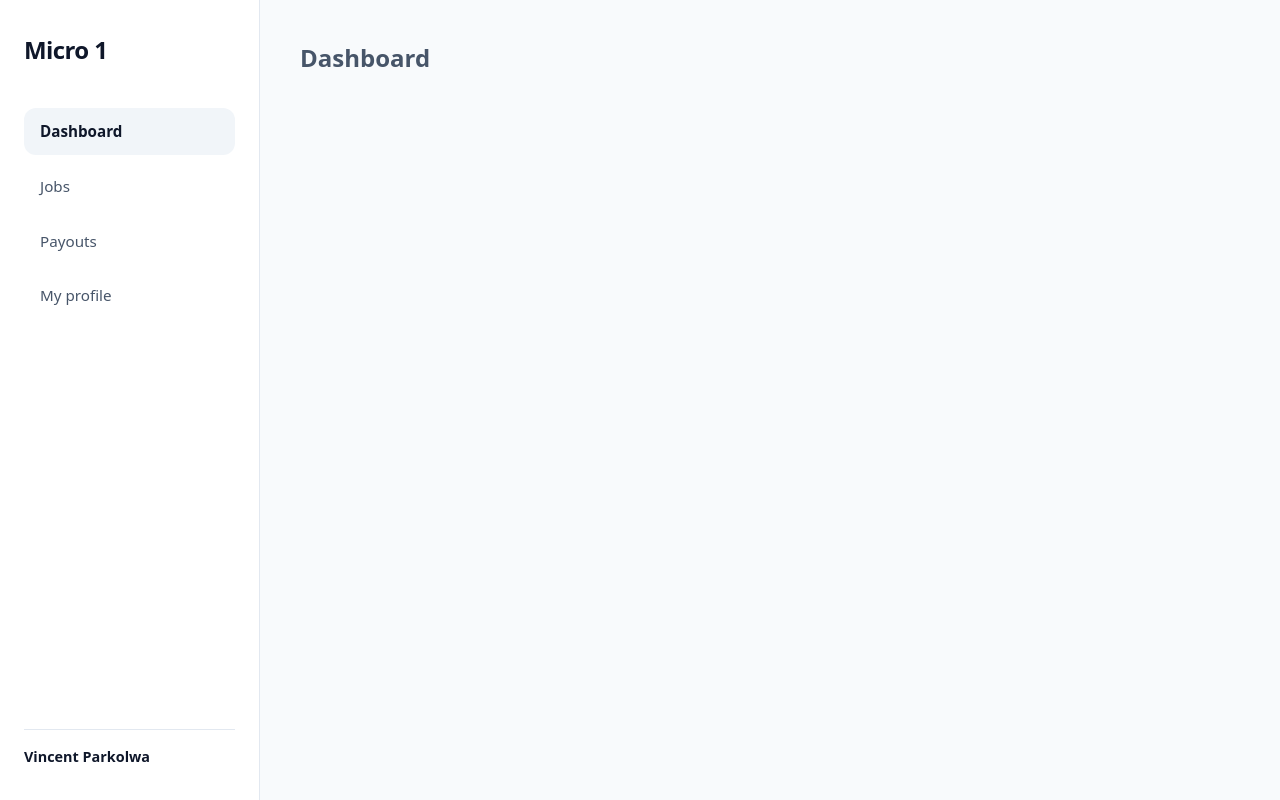
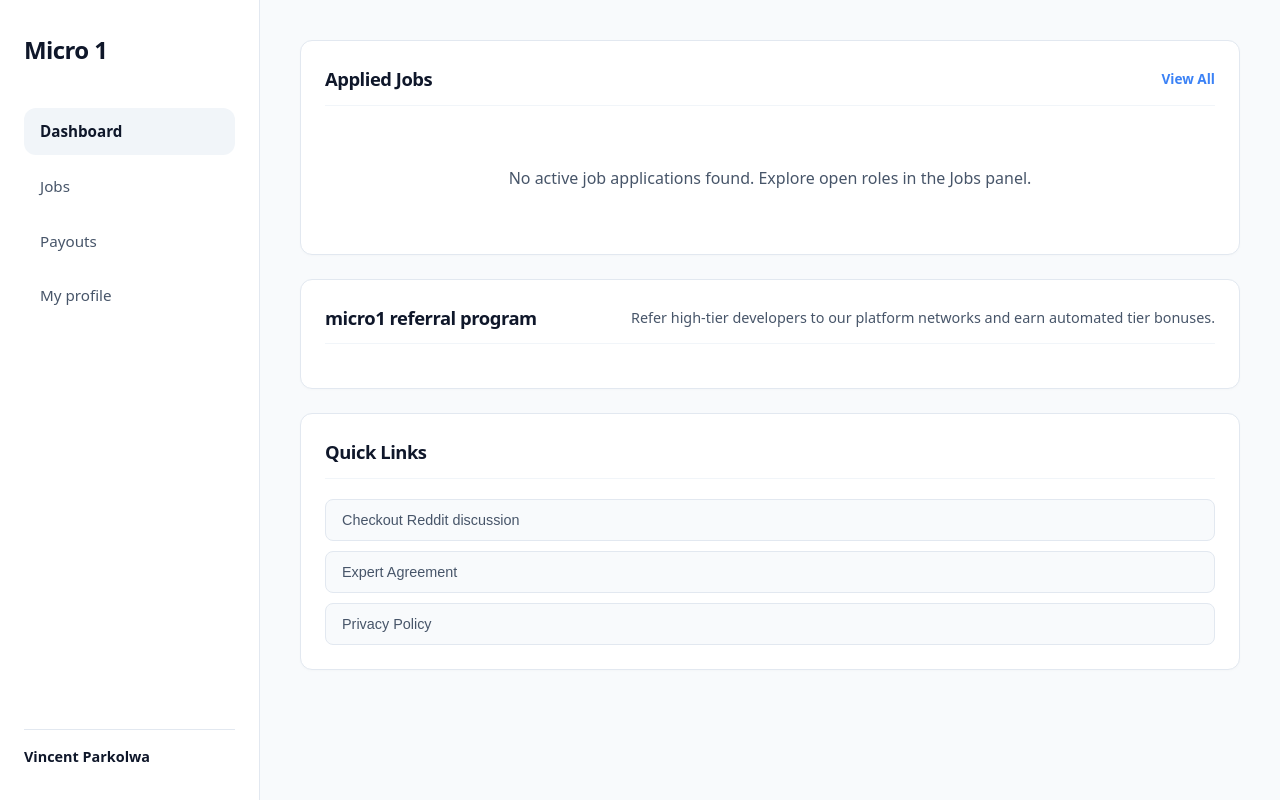
Before and after one commit to devmoriancho/feature-flag-guard, a React (Vite) app: page /dashboard in a window 1280 px wide. Built offline with nearby package versions, Linux system fonts and the light colour scheme.

Commit message:
feat: construct responsive dual-column dashboard widget card architecture

```diff
--- /dev/null
+++ b/src/features/dashboard/MainDashboardView.css
@@ -0,0 +1,78 @@
+.dashboard-grid-container {
+  display: flex;
+  gap: 32px;
+  width: 100%;
+  align-items: flex-start;
+}
+
+.main-feature-column {
+  flex: 2;
+  display: flex;
+  flex-direction: column;
+  gap: 24px;
+}
+
+.sidebar-utility-column {
+  flex: 1;
+  display: flex;
+  flex-direction: column;
+  gap: 24px;
+}
+
+.dashboard-widget-card {
+  background-color: #ffffff;
+  border: 1px solid #e2e8f0;
+  border-radius: var(--radius-lg);
+  padding: 24px;
+  box-shadow: 0 1px 3px rgba(0, 0, 0, 0.02);
+}
+
+.card-header-flex {
+  display: flex;
+  justify-content: space-between;
+  align-items: center;
+  margin-bottom: 20px;
+  border-bottom: 1px solid #f1f5f9;
+  padding-bottom: 12px;
+}
+
+.card-header-flex h2 {
+  font-size: 1.15rem;
+  font-weight: 700;
+  color: var(--text-main);
+  letter-spacing: var(--tracking-tight);
+}
+
+.action-link-btn {
+  font-size: 0.85rem;
+  font-weight: 600;
+  color: var(--accent-color);
+  cursor: pointer;
+  text-decoration: none;
+}
+.quick-links-stack {
+  display: flex;
+  flex-direction: column;
+  gap: 10px;
+  margin-top: 16px;
+}
+
+.quick-link-row-btn {
+  width: 100%;
+  text-align: left;
+  padding: 12px 16px;
+  background-color: #f8fafc;
+  border: 1px solid #e2e8f0;
+  border-radius: 8px;
+  color: var(--text-muted);
+  font-weight: 500;
+  font-size: 0.9rem;
+  cursor: pointer;
+  transition: all 0.15s ease;
+}
+
+.quick-link-row-btn:hover {
+  background-color: #f1f5f9;
+  color: var(--text-main);
+  border-color: #cbd5e1;
+}
--- a/src/features/dashboard/MainDashboardView.jsx
+++ b/src/features/dashboard/MainDashboardView.jsx
@@ -1,7 +1,49 @@
+import "./MainDashboardView.css";
 const MainDashboardView = () => {
   return (
-    <div>
-      <h1>Dashboard</h1>
+    <div className="dashboard-grid-container">
+      <main className="main-feature-column">
+        <article className="dashboard-widget-card">
+          <div className="card-header-flex">
+            <h2>Applied Jobs</h2>
+            <span className="action-link-btn">View All</span>
+          </div>
+          <div
+            style={{
+              padding: "40px 0",
+              textAlign: "center",
+              color: "var(--text-muted)",
+            }}
+          >
+            No active job applications found. Explore open roles in the Jobs
+            panel.
+          </div>
+        </article>
+        <aside className="sidebar-utility-column">
+          <article className="dashboard-widget-card">
+            <div className="card-header-flex">
+              <h2>micro1 referral program</h2>
+              <p style={{ fontSize: "0.9rem", color: "var(--text-muted)" }}>
+                Refer high-tier developers to our platform networks and earn
+                automated tier bonuses.
+              </p>
+            </div>
+          </article>
+          <article className="dashboard-widget-card">
+            <div className="card-header-flex">
+              <h2>Quick Links</h2>
+            </div>
+
+            <div className="quick-links-stack">
+              <button className="quick-link-row-btn">
+                Checkout Reddit discussion
+              </button>
+              <button className="quick-link-row-btn">Expert Agreement</button>
+              <button className="quick-link-row-btn">Privacy Policy</button>
+            </div>
+          </article>
+        </aside>
+      </main>
     </div>
   );
 };
```
